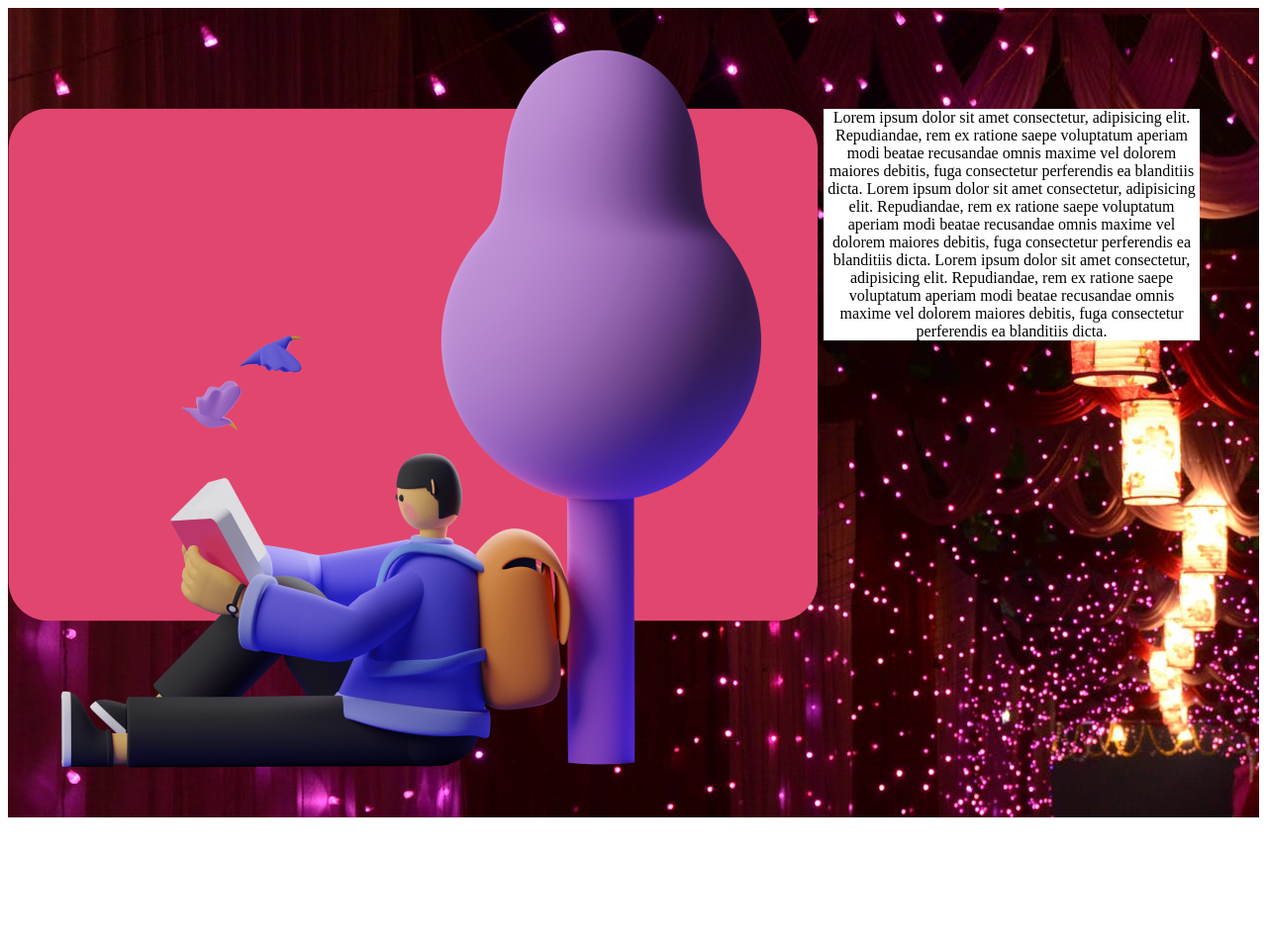
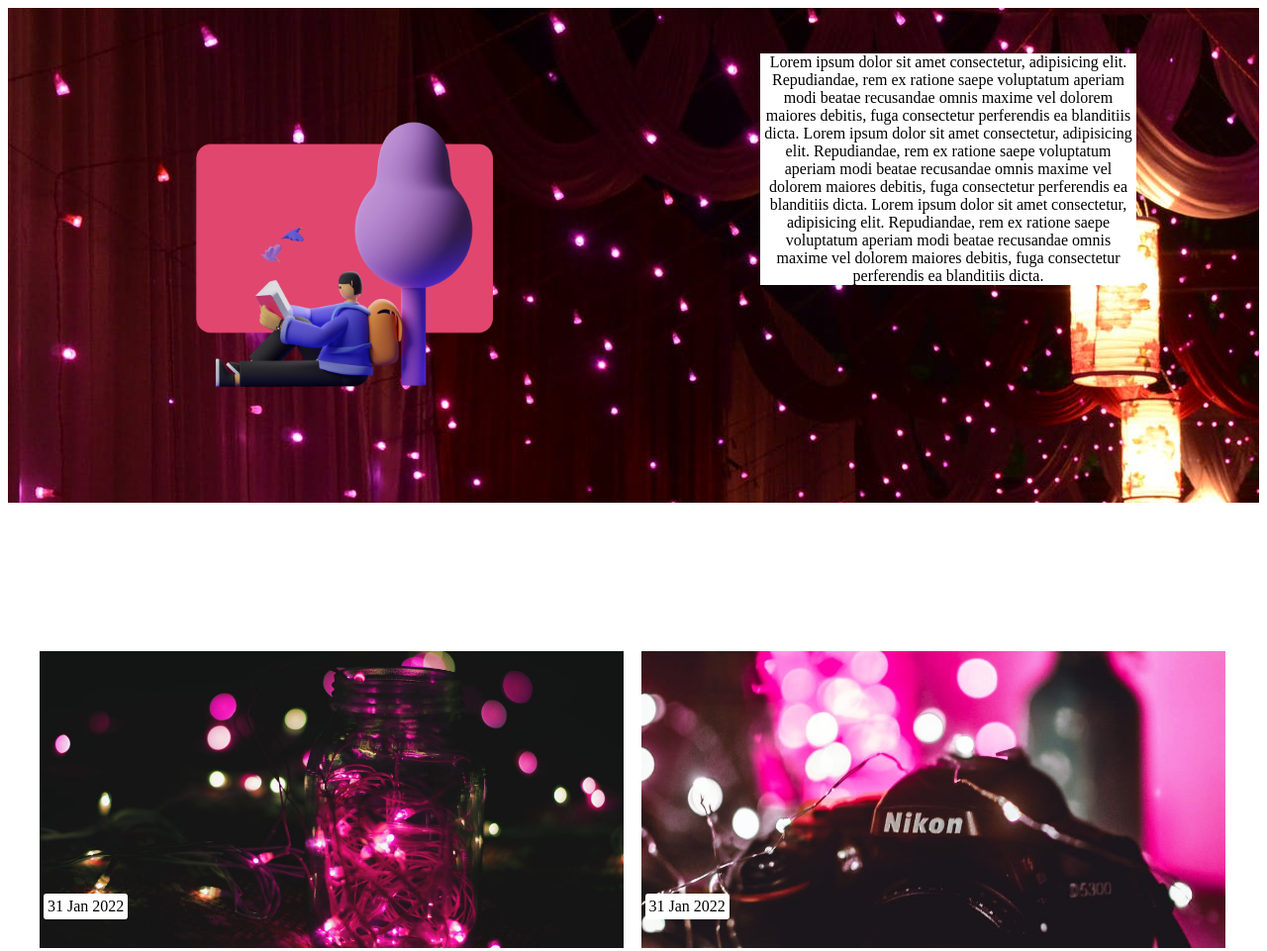
Before and after one commit to BobbaSet/Brief5_Simplon1, a website built with Parcel: page article.html in a window 1280 px wide. Shown: the top 961 px of the page at 99% size. Built offline with nearby package versions, Linux system fonts and the light colour scheme.

Commit message:
modif header

```diff
--- a/Sass/layouts/_header.scss
+++ b/Sass/layouts/_header.scss
@@ -1,12 +1,22 @@
 .header_flex{
     background-image: url(../ressources/img_3.jpg);
+    height: 500px;
 
     p{
         position: absolute;
+        z-index: 1;
         background-color: white;
         text-align: center;
         width: 380px;
-        left: 65%;
-        bottom: 55%;
+        max-width: 1200px;
+        left: 60%;
+        bottom: 62%;
     }
 }
+
+#illustration{
+        width: 300px;
+        height: 300px;
+        margin-left: 190px;
+        margin-top: 100px;
+    }
```
Also changed, not shown: Sass/main.css.
